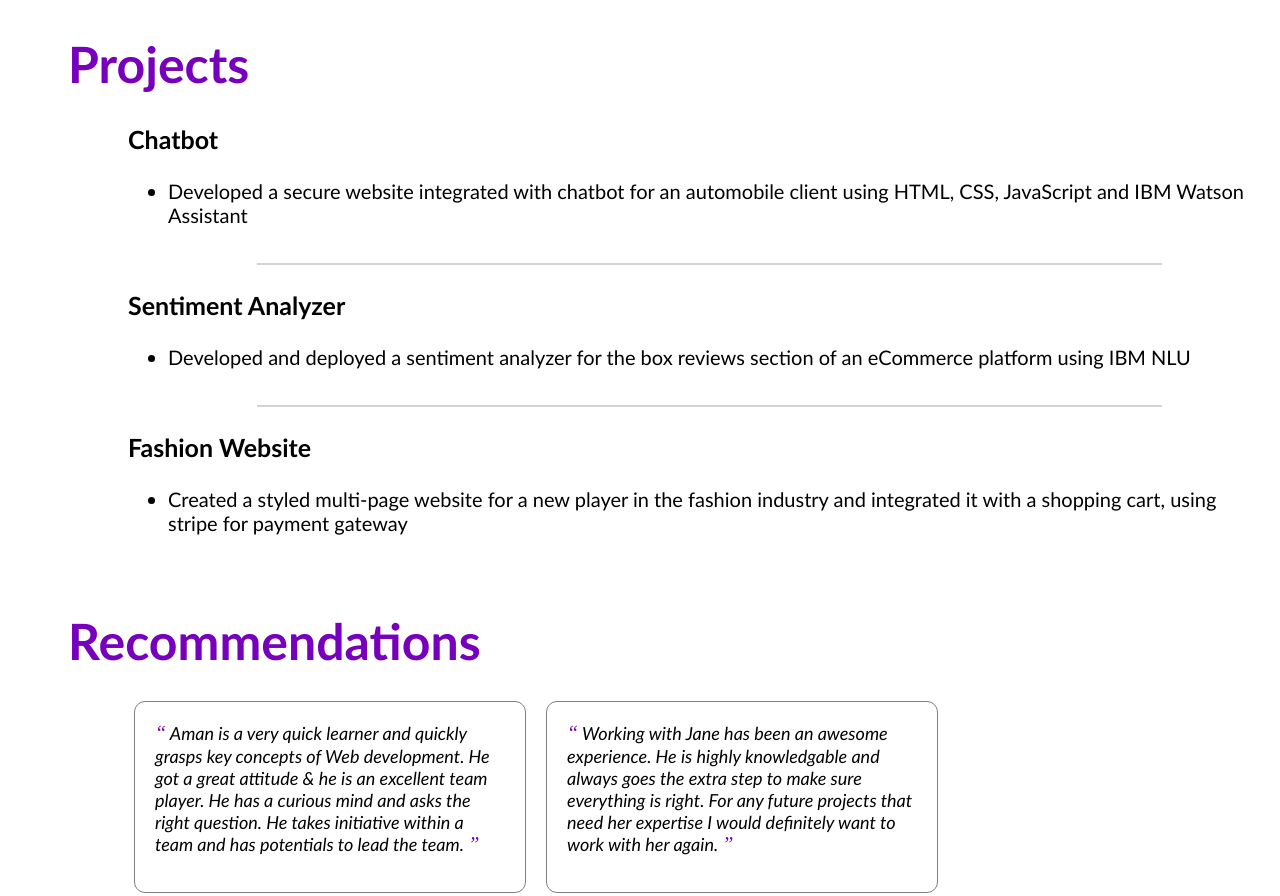
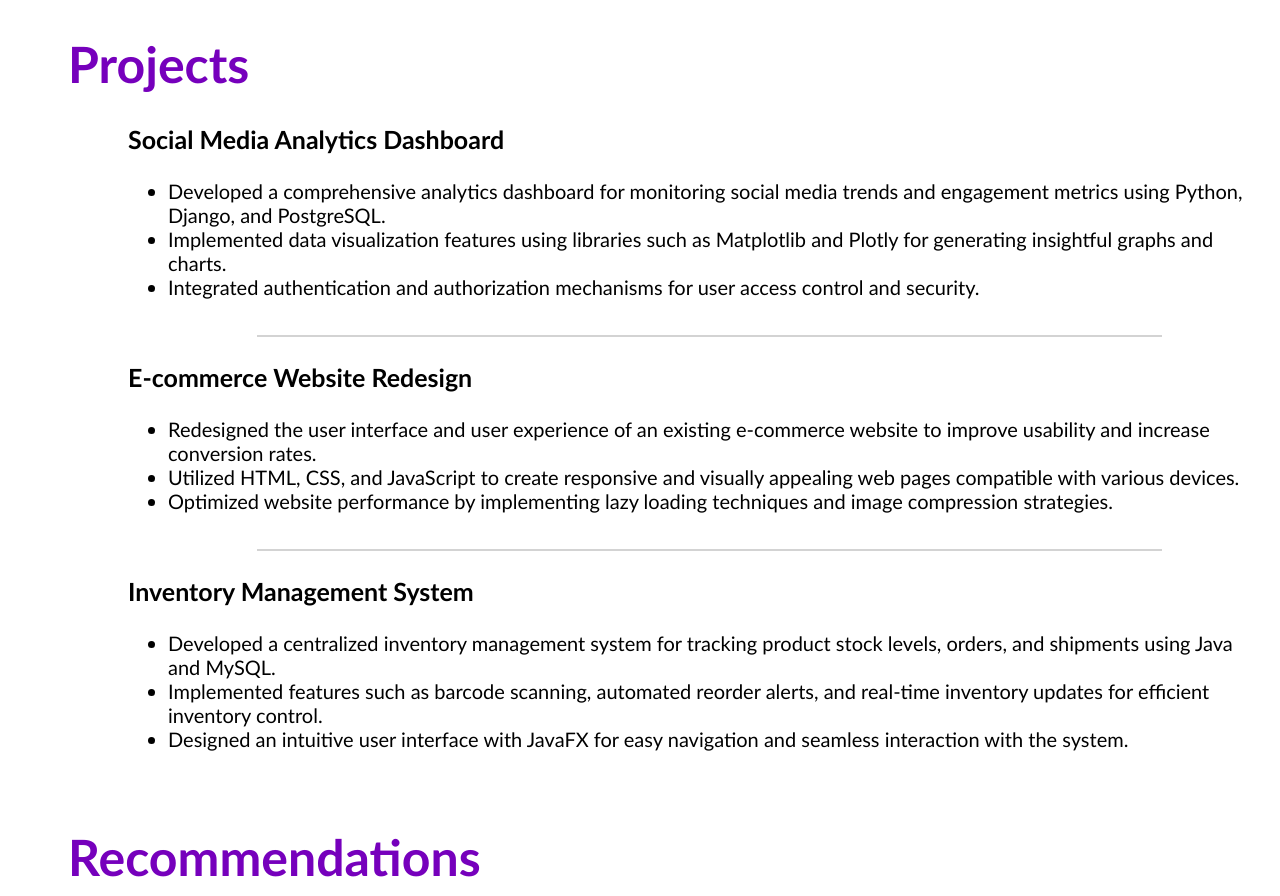
Before and after one commit to Ambesawi/My-single-page-portfolio, a plain HTML site: page index.html in a window 1280 px wide. Shown: the part 1340-2236 px from the top of the page. Drawn offline with Linux system fonts and the light colour scheme.

Commit message:
Update index.html

```diff
--- a/index.html
+++ b/index.html
@@ -100,30 +100,33 @@
 
 <!-- Projects -->
 <section class="projects" id="projects">
-      <h2>
-        Projects
-      </h2>
+    <h2>Projects</h2>
     <div style="clear:both;"></div>
-
     <div id="projects-container" class="projects-container">
       <div class="project-card">
-            <h3>Chatbot</h3>
+        <h3>Social Media Analytics Dashboard</h3>
         <ul>
-              <li>Developed a secure website integrated with chatbot for an automobile client using HTML, CSS, JavaScript and IBM Watson Assistant</li>
+          <li>Developed a comprehensive analytics dashboard for monitoring social media trends and engagement metrics using Python, Django, and PostgreSQL.</li>
+          <li>Implemented data visualization features using libraries such as Matplotlib and Plotly for generating insightful graphs and charts.</li>
+          <li>Integrated authentication and authorization mechanisms for user access control and security.</li>
         </ul>
       </div>
       <hr>
       <div class="project-card">
-            <h3>Sentiment Analyzer</h3>
+        <h3>E-commerce Website Redesign</h3>
         <ul>
-              <li>Developed and deployed a sentiment analyzer for the box reviews section of an eCommerce platform using IBM NLU</li>
+          <li>Redesigned the user interface and user experience of an existing e-commerce website to improve usability and increase conversion rates.</li>
+          <li>Utilized HTML, CSS, and JavaScript to create responsive and visually appealing web pages compatible with various devices.</li>
+          <li>Optimized website performance by implementing lazy loading techniques and image compression strategies.</li>
         </ul>
       </div>
       <hr>
       <div class="project-card">
-            <h3>Fashion Website</h3>
+        <h3>Inventory Management System</h3>
         <ul>
-              <li>Created a styled multi-page website for a new player in the fashion industry and integrated it with a shopping cart, using stripe for payment gateway</li>
+          <li>Developed a centralized inventory management system for tracking product stock levels, orders, and shipments using Java and MySQL.</li>
+          <li>Implemented features such as barcode scanning, automated reorder alerts, and real-time inventory updates for efficient inventory control.</li>
+          <li>Designed an intuitive user interface with JavaFX for easy navigation and seamless interaction with the system.</li>
         </ul>
       </div>
     </div>
```
Lines whose indentation alone changed are shown as unchanged.
